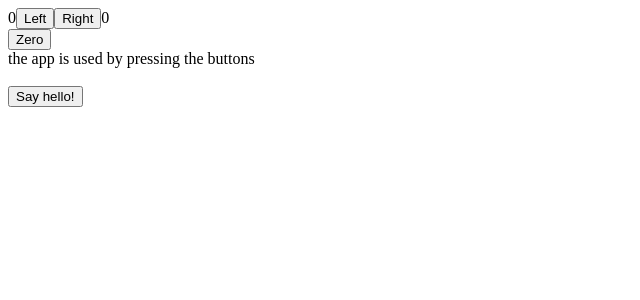
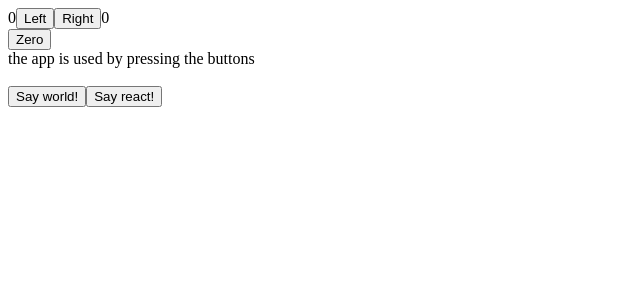
Before and after one commit to c0ldbear/fullstack-fi, a React (Vite) app in the folder part1/follow-along/: page / in a window 1280 px wide. Shown: the top 300 px of the page, without its empty margins (0-640 px from the left). Built offline with nearby package versions, Linux system fonts and the light colour scheme.

Commit message:
Add input to the function

```diff
--- a/part1/follow-along/src/App.jsx
+++ b/part1/follow-along/src/App.jsx
@@ -44,8 +44,8 @@ const App = () => {
     setAll(allClicks.concat("R"));
   };
 
-  const hello = () => {
-    const handler = () => console.log("Hello world!")
+  const hello = (who) => {
+    const handler = () => console.log("Hello", who)
     return handler
   }
 
@@ -59,7 +59,8 @@ const App = () => {
       <Button handleClick={setClicksToZero} text="Zero" />
       <History allClicks={allClicks} />
       <br />
-      <Button handleClick={hello()} text="Say hello!" />
+      <Button handleClick={hello("world")} text="Say world!" />
+      <Button handleClick={hello("react")} text="Say react!" />
     </div>
   );
 };
```
